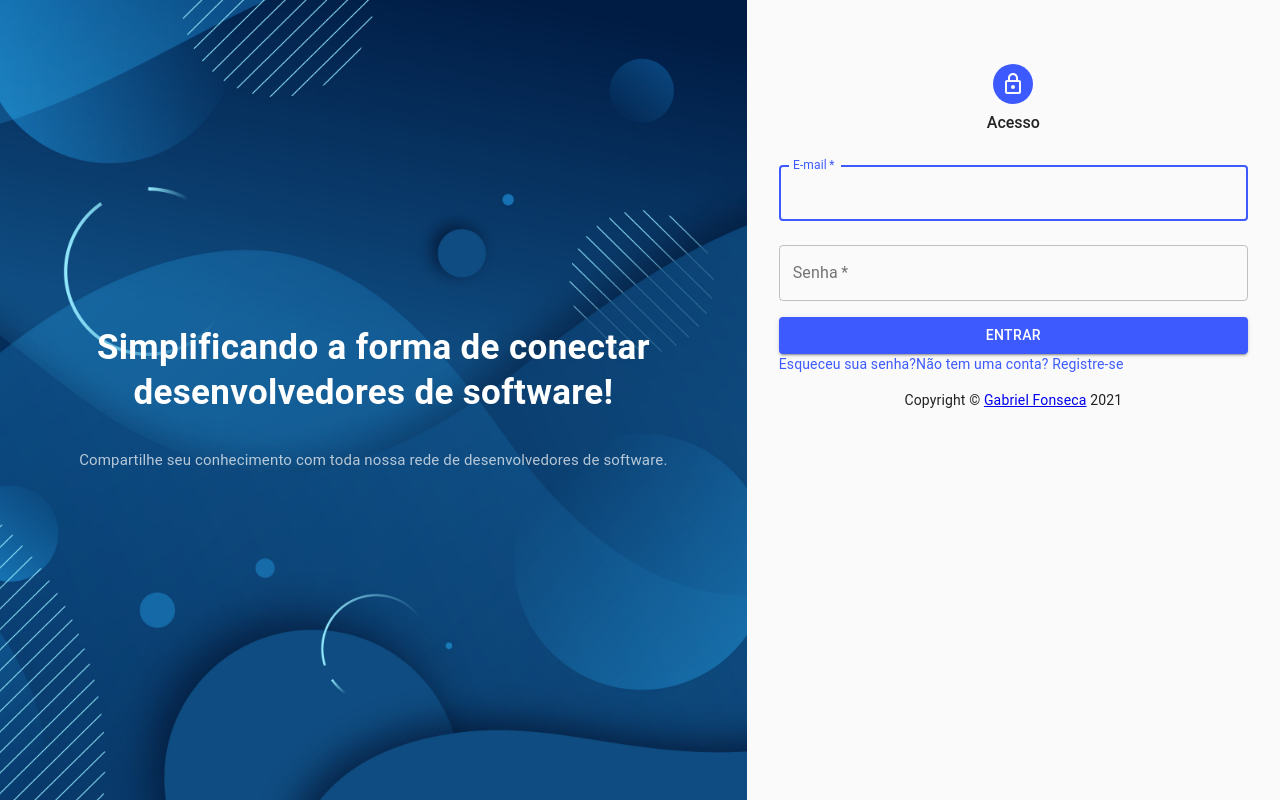
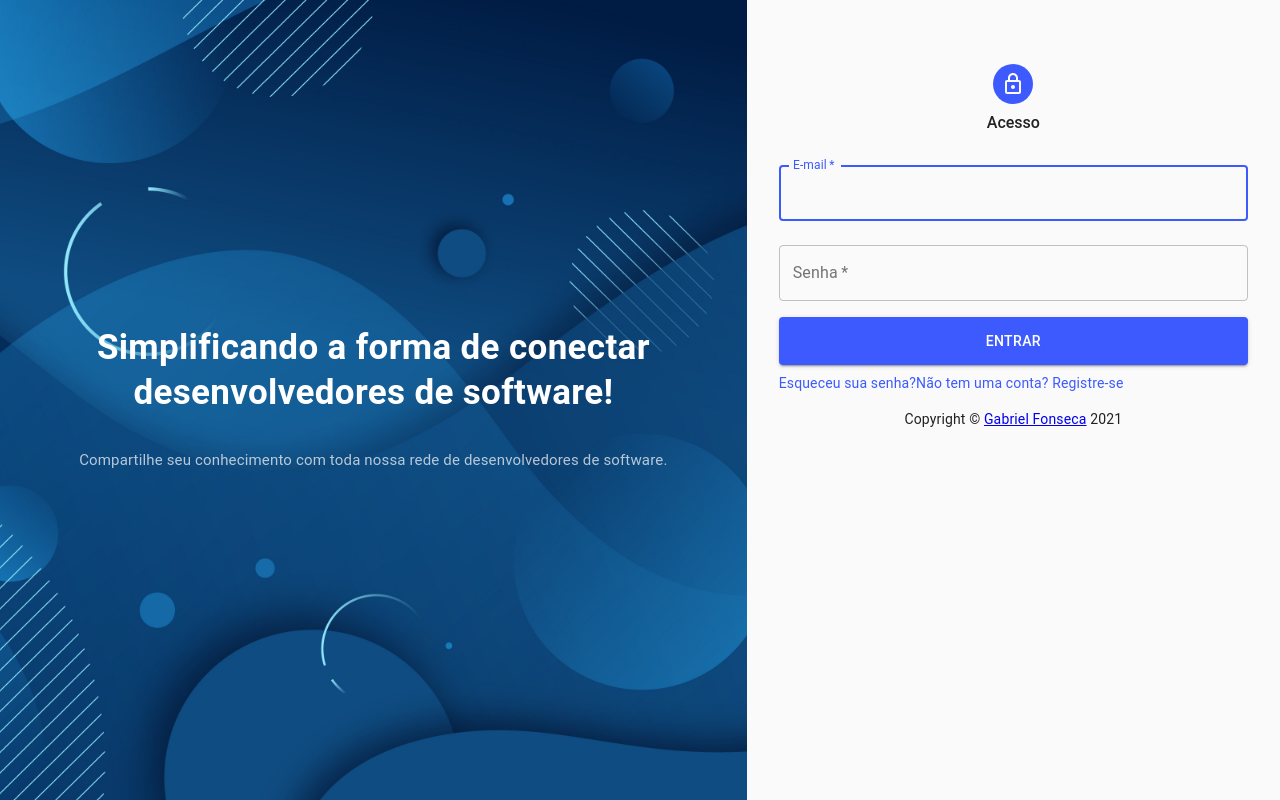
Before and after one commit to gabrielbugarelli/devhere, a React (Create React App) app: page /sign-in in a window 1280 px wide. Built offline with nearby package versions, Linux system fonts and the light colour scheme; what axios-mock-adapter would draw is missing.

Commit message:
refactoring

```diff
--- a/src/pages/SignIn/index.js
+++ b/src/pages/SignIn/index.js
@@ -28,7 +28,9 @@ const useStyles = makeStyles((theme) => ({
     marginBottom: theme.spacing(1)
   },
   button: {
-    marginTop: theme.spacing(1)
+    marginTop: theme.spacing(1),
+    marginBottom: theme.spacing(1),
+    height: '6vh'
   },
   form: {
     margin: theme.spacing(2, 4)
```
